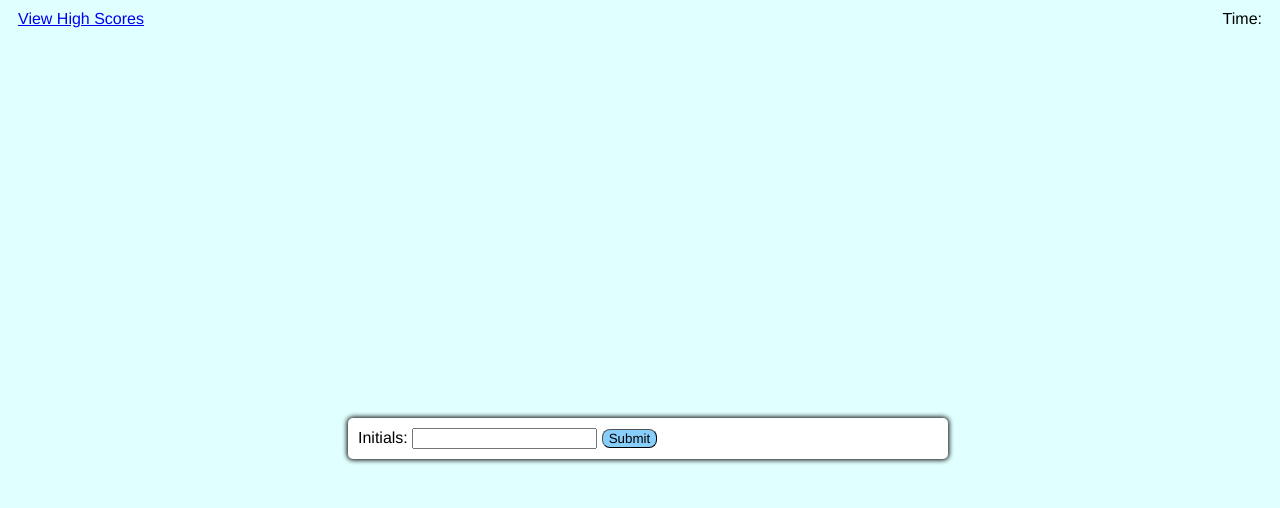
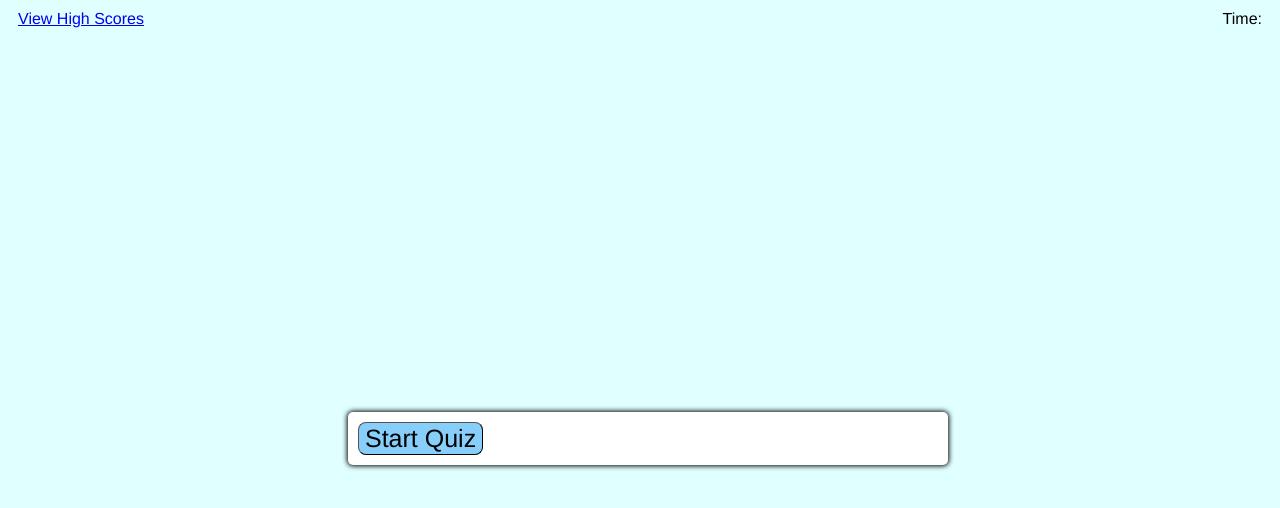
Before and after one commit to Avenix17/Code-Quiz, a plain HTML site: page index.html in a window 1280 px wide. Drawn offline with Linux system fonts and the light colour scheme.

Commit message:
Added hide class to highscore submission

```diff
--- a/index.html
+++ b/index.html
@@ -26,11 +26,11 @@
 
                 </div>
 
-                <div class="begin-quiz hide">
+                <div class="begin-quiz">
                     <button id="start" class="button">Start Quiz</button>
                 </div>
 
-                <div class="enter-highscores">
+                <div class="enter-highscores hide">
                     <label for="Initials">Initials:</label>
                     <input type="text" id="Initials" name="Initials">
                     <input type="submit" class="button">
```
